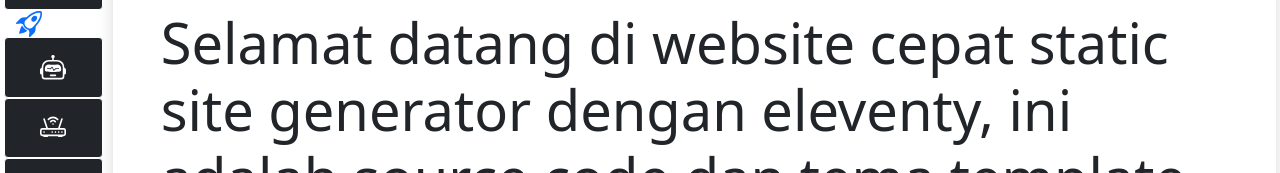
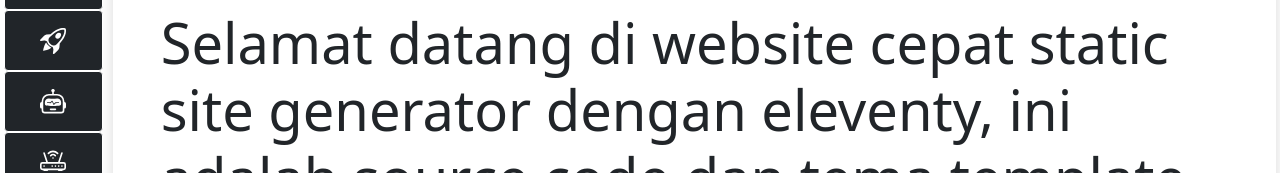
Before and after one commit to mesinkasir/text11ty, an Eleventy site: page index.njk in a window 1280 px wide. Shown: the part 226-399 px from the top of the page. Built offline with nearby package versions, Linux system fonts and the light colour scheme; Eleventy itself is replaced by a stand-in of ours; files that its build step writes are made by us from their sources.

Commit message:
Fix Styles

```diff
--- a/_includes/layouts/navhome.njk
+++ b/_includes/layouts/navhome.njk
@@ -11,7 +11,7 @@
 <a href="#{{ metadata.nav.menu2 }}" title="About This Project" class="col-12 p-3 btn btn-dark border border-white text-white"><svg xmlns="http://www.w3.org/2000/svg" width="26" height="26" fill="currentColor" class="bi bi-incognito" viewBox="0 0 16 16">
   <path fill-rule="evenodd" d="m4.736 1.968-.892 3.269-.014.058C2.113 5.568 1 6.006 1 6.5 1 7.328 4.134 8 8 8s7-.672 7-1.5c0-.494-1.113-.932-2.83-1.205a1.032 1.032 0 0 0-.014-.058l-.892-3.27c-.146-.533-.698-.849-1.239-.734C9.411 1.363 8.62 1.5 8 1.5c-.62 0-1.411-.136-2.025-.267-.541-.115-1.093.2-1.239.735Zm.015 3.867a.25.25 0 0 1 .274-.224c.9.092 1.91.143 2.975.143a29.58 29.58 0 0 0 2.975-.143.25.25 0 0 1 .05.498c-.918.093-1.944.145-3.025.145s-2.107-.052-3.025-.145a.25.25 0 0 1-.224-.274ZM3.5 10h2a.5.5 0 0 1 .5.5v1a1.5 1.5 0 0 1-3 0v-1a.5.5 0 0 1 .5-.5Zm-1.5.5c0-.175.03-.344.085-.5H2a.5.5 0 0 1 0-1h3.5a1.5 1.5 0 0 1 1.488 1.312 3.5 3.5 0 0 1 2.024 0A1.5 1.5 0 0 1 10.5 9H14a.5.5 0 0 1 0 1h-.085c.055.156.085.325.085.5v1a2.5 2.5 0 0 1-5 0v-.14l-.21-.07a2.5 2.5 0 0 0-1.58 0l-.21.07v.14a2.5 2.5 0 0 1-5 0v-1Zm8.5-.5h2a.5.5 0 0 1 .5.5v1a1.5 1.5 0 0 1-3 0v-1a.5.5 0 0 1 .5-.5Z"/>
 </svg></a>
-<a href="#{{ metadata.nav.menu3 }}" title="Super Fast Website class="col-12 p-3 btn btn-dark border border-white text-white"><svg xmlns="http://www.w3.org/2000/svg" width="26" height="26" fill="currentColor" class="bi bi-rocket-takeoff" viewBox="0 0 16 16">
+<a href="#{{ metadata.nav.menu3 }}" title="Super Fast Website" class="col-12 p-3 btn btn-dark border border-white text-white"><svg xmlns="http://www.w3.org/2000/svg" width="26" height="26" fill="currentColor" class="bi bi-rocket-takeoff" viewBox="0 0 16 16">
   <path d="M9.752 6.193c.599.6 1.73.437 2.528-.362.798-.799.96-1.932.362-2.531-.599-.6-1.73-.438-2.528.361-.798.8-.96 1.933-.362 2.532Z"/>
   <path d="M15.811 3.312c-.363 1.534-1.334 3.626-3.64 6.218l-.24 2.408a2.56 2.56 0 0 1-.732 1.526L8.817 15.85a.51.51 0 0 1-.867-.434l.27-1.899c.04-.28-.013-.593-.131-.956a9.42 9.42 0 0 0-.249-.657l-.082-.202c-.815-.197-1.578-.662-2.191-1.277-.614-.615-1.079-1.379-1.275-2.195l-.203-.083a9.556 9.556 0 0 0-.655-.248c-.363-.119-.675-.172-.955-.132l-1.896.27A.51.51 0 0 1 .15 7.17l2.382-2.386c.41-.41.947-.67 1.524-.734h.006l2.4-.238C9.005 1.55 11.087.582 12.623.208c.89-.217 1.59-.232 2.08-.188.244.023.435.06.57.093.067.017.12.033.16.045.184.06.279.13.351.295l.029.073a3.475 3.475 0 0 1 .157.721c.055.485.051 1.178-.159 2.065Zm-4.828 7.475.04-.04-.107 1.081a1.536 1.536 0 0 1-.44.913l-1.298 1.3.054-.38c.072-.506-.034-.993-.172-1.418a8.548 8.548 0 0 0-.164-.45c.738-.065 1.462-.38 2.087-1.006ZM5.205 5c-.625.626-.94 1.351-1.004 2.09a8.497 8.497 0 0 0-.45-.164c-.424-.138-.91-.244-1.416-.172l-.38.054 1.3-1.3c.245-.246.566-.401.91-.44l1.08-.107-.04.039Zm9.406-3.961c-.38-.034-.967-.027-1.746.163-1.558.38-3.917 1.496-6.937 4.521-.62.62-.799 1.34-.687 2.051.107.676.483 1.362 1.048 1.928.564.565 1.25.941 1.924 1.049.71.112 1.429-.067 2.048-.688 3.079-3.083 4.192-5.444 4.556-6.987.183-.771.18-1.345.138-1.713a2.835 2.835 0 0 0-.045-.283 3.078 3.078 0 0 0-.3-.041Z"/>
   <path d="M7.009 12.139a7.632 7.632 0 0 1-1.804-1.352A7.568 7.568 0 0 1 3.794 8.86c-1.102.992-1.965 5.054-1.839 5.18.125.126 3.936-.896 5.054-1.902Z"/>
```
